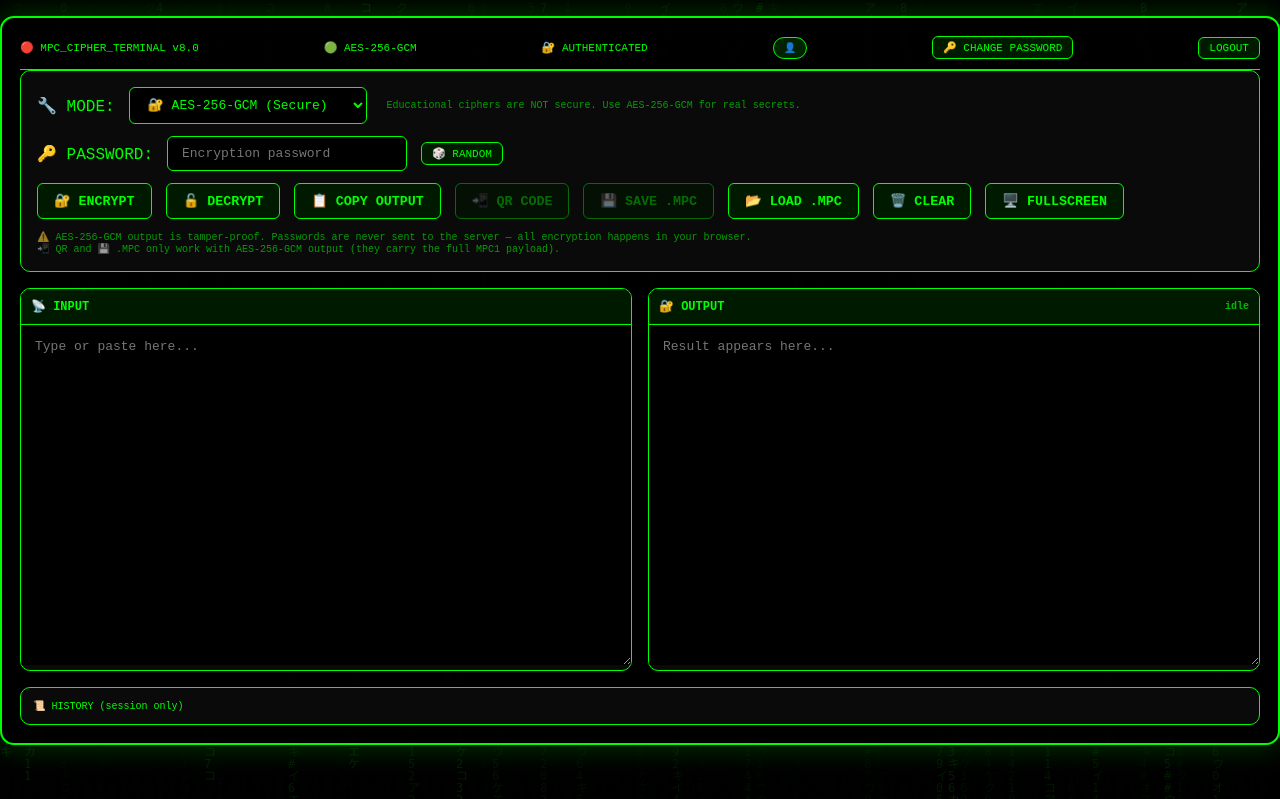
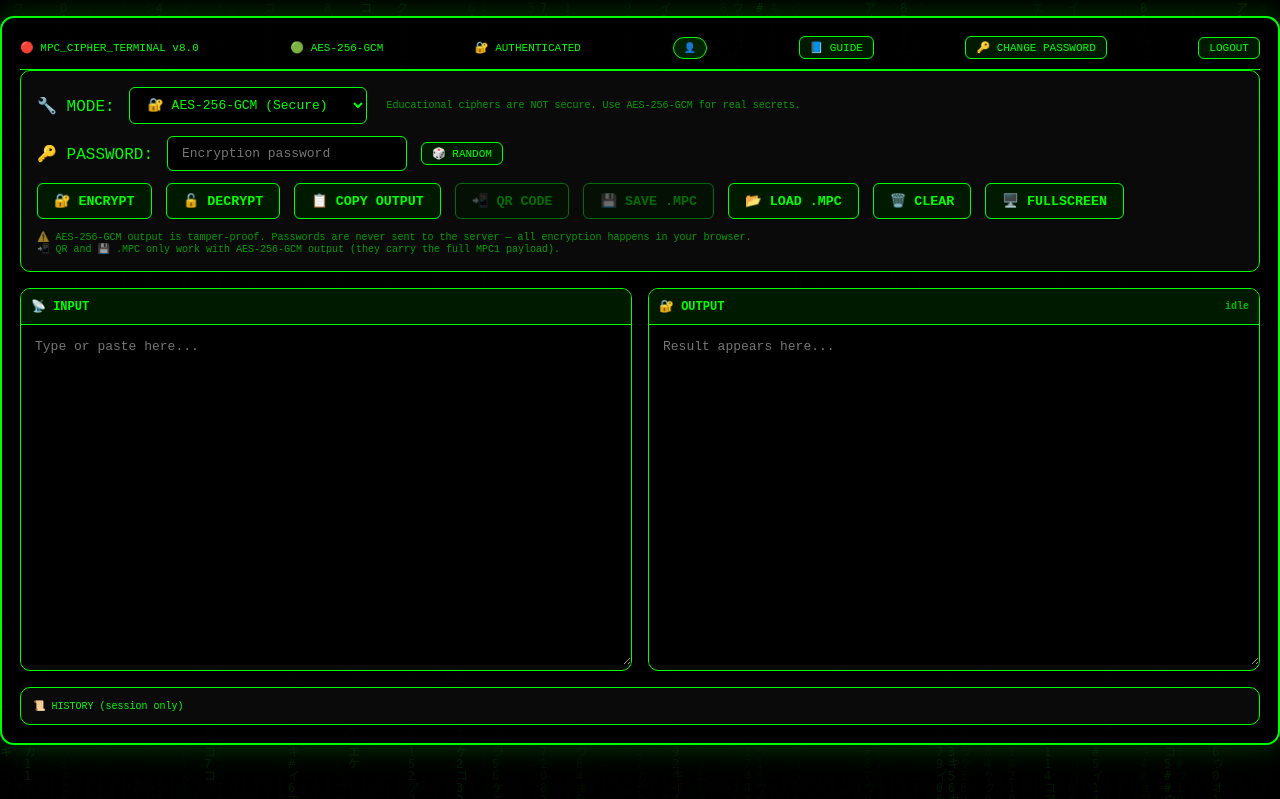
Before and after one commit to Mdav10/mpcipher, a Flask app: template templates/index.html in a window 1280 px wide. Shown: the top 799 px of the page. Run offline with Flask 3, Linux system fonts and the light colour scheme; the template is opened without the code that fills it, so the values that code supplies are empty; some libraries are stand-ins or nearby versions.

Commit message:
Add GUIDE button to main tool

```diff
--- a/templates/index.html
+++ b/templates/index.html
@@ -4,7 +4,6 @@
 <meta charset="UTF-8">
 <meta name="viewport" content="width=device-width, initial-scale=1.0, user-scalable=no">
 <title>MPC_CIPHER_TERMINAL v8.0</title>
-<!-- QR code generator (client-side, no data leaves the browser) -->
 <script src="https://cdnjs.cloudflare.com/ajax/libs/qrcodejs/1.0.0/qrcode.min.js"></script>
 <style>
 *{margin:0;padding:0;box-sizing:border-box}
@@ -32,8 +31,6 @@ button:disabled{opacity:.4;cursor:not-allowed}
 .history{background:#0a0a0a;border:1px solid #0f0;border-radius:10px;padding:12px;max-height:150px;overflow-y:auto;font-size:10px}
 .hi{padding:4px 0;border-bottom:1px solid #0f02}
 .cat{font-size:10px;opacity:.6;margin-left:6px}
-
-/* QR modal */
 .modal{display:none;position:fixed;inset:0;z-index:9999;background:rgba(0,0,0,.95);backdrop-filter:blur(6px);align-items:center;justify-content:center;padding:20px}
 .modal.open{display:flex}
 .modal-box{background:#0a0a0a;border:2px solid #0f0;border-radius:14px;padding:24px;max-width:420px;width:100%;box-shadow:0 0 50px rgba(0,255,0,.3);text-align:center}
@@ -43,7 +40,6 @@ button:disabled{opacity:.4;cursor:not-allowed}
 .qr-holder img,.qr-holder canvas{display:block}
 .modal-box .actions{display:flex;gap:8px;justify-content:center;flex-wrap:wrap;margin-top:8px}
 .warn{font-size:11px;color:#ff0;margin-top:12px;line-height:1.5}
-
 @media(max-width:768px){.grid{grid-template-columns:1fr}textarea{height:220px}}
 </style>
 </head>
@@ -56,6 +52,7 @@ button:disabled{opacity:.4;cursor:not-allowed}
     <div>🟢 AES-256-GCM</div>
     <div>🔐 AUTHENTICATED</div>
     <div class="badge">👤 <span id="who">{{ username }}</span></div>
+    <button class="small" id="guideBtn">📘 GUIDE</button>
     <button class="small" id="pwBtn">🔑 CHANGE PASSWORD</button>
     <button class="small" id="logout">LOGOUT</button>
   </div>
@@ -126,7 +123,6 @@ button:disabled{opacity:.4;cursor:not-allowed}
   </div>
 </div>
 
-<!-- QR Modal -->
 <div id="qrModal" class="modal">
   <div class="modal-box">
     <h2>📲 MPC SECURE MESSAGE</h2>
@@ -144,7 +140,6 @@ button:disabled{opacity:.4;cursor:not-allowed}
 </div>
 
 <script>
-/* ---------- Matrix rain ---------- */
 const c=document.getElementById('matrix'),x=c.getContext('2d');
 function resize(){c.width=innerWidth;c.height=innerHeight;}
 resize();addEventListener('resize',resize);
@@ -160,7 +155,6 @@ setInterval(()=>{
   }
 },40);
 
-/* ---------- UI refs ---------- */
 const modeSel=document.getElementById('mode');
 const pwRow=document.getElementById('passwordRow');
 const shiftRow=document.getElementById('shiftRow');
@@ -183,9 +177,9 @@ const showMsg=(t,cls='ok')=>{
 };
 
 function refreshActionButtons(){
-  const isAesPayload = out.value.startsWith('MPC1.');
-  qrBtn.disabled = !isAesPayload;
-  saveBtn.disabled = !isAesPayload;
+  const isAesPayload=out.value.startsWith('MPC1.');
+  qrBtn.disabled=!isAesPayload;
+  saveBtn.disabled=!isAesPayload;
 }
 
 modeSel.onchange=()=>{
@@ -197,7 +191,6 @@ modeSel.onchange=()=>{
 shift.oninput=()=>shiftVal.textContent=shift.value;
 out.addEventListener('input',refreshActionButtons);
 
-/* ---------- Web Crypto (AES-256-GCM) ---------- */
 const b64=(buf)=>btoa(String.fromCharCode(...new Uint8Array(buf)));
 const unb64=(s)=>Uint8Array.from(atob(s),c=>c.charCodeAt(0));
 
@@ -213,8 +206,8 @@ async function deriveKey(password,salt){
 async function aesEncrypt(plaintext,password){
   const enc=new TextEncoder();
   const salt=crypto.getRandomValues(new Uint8Array(16));
-  const iv  =crypto.getRandomValues(new Uint8Array(12));
-  const key = await deriveKey(password,salt);
+  const iv=crypto.getRandomValues(new Uint8Array(12));
+  const key=await deriveKey(password,salt);
   const ct=await crypto.subtle.encrypt({name:'AES-GCM',iv,tagLength:128},key,enc.encode(plaintext));
   const ctBytes=new Uint8Array(ct);
   const tag=ctBytes.slice(-16);
@@ -224,21 +217,20 @@ async function aesEncrypt(plaintext,password){
 }
 
 async function aesDecrypt(payload,password){
-  if(!payload.startsWith('MPC1.')) throw new Error('Not an MPC1 message');
+  if(!payload.startsWith('MPC1.'))throw new Error('Not an MPC1 message');
   let pkg;
-  try{ pkg=JSON.parse(atob(payload.slice(5))); }catch{ throw new Error('Corrupted MPC1 header'); }
-  if(pkg.v!==1||pkg.alg!=='AES-256-GCM') throw new Error('Unsupported MPC1 version/algorithm');
-  const salt=unb64(pkg.salt), iv=unb64(pkg.iv), ct=unb64(pkg.ct), tag=unb64(pkg.tag);
+  try{pkg=JSON.parse(atob(payload.slice(5)));}catch{throw new Error('Corrupted MPC1 header');}
+  if(pkg.v!==1||pkg.alg!=='AES-256-GCM')throw new Error('Unsupported MPC1 version/algorithm');
+  const salt=unb64(pkg.salt),iv=unb64(pkg.iv),ct=unb64(pkg.ct),tag=unb64(pkg.tag);
   const combined=new Uint8Array(ct.length+tag.length);
-  combined.set(ct,0); combined.set(tag,ct.length);
+  combined.set(ct,0);combined.set(tag,ct.length);
   const key=await deriveKey(password,salt);
   try{
     const pt=await crypto.subtle.decrypt({name:'AES-GCM',iv,tagLength:128},key,combined);
     return new TextDecoder().decode(pt);
-  }catch{ throw new Error('AUTHENTICATION FAILED — wrong password or modified message'); }
+  }catch{throw new Error('AUTHENTICATION FAILED — wrong password or modified message');}
 }
 
-/* ---------- Educational ciphers ---------- */
 function caesar(t,s,dec=false){
   if(dec)s=-s;s=((s%26)+26)%26;
   return t.replace(/[a-zA-Z]/g,ch=>{
@@ -260,7 +252,6 @@ const RMORSE=Object.fromEntries(Object.entries(MORSE).map(([k,v])=>[v,k]));
 const morseE=t=>[...t.toUpperCase()].map(c=>MORSE[c]||c).join(' ');
 const morseD=t=>t.split(' ').map(m=>RMORSE[m]||m).join('');
 
-/* ---------- Encrypt / decrypt ---------- */
 async function run(action){
   const t=inp.value;
   if(!t){showMsg('Nothing to process','err');return;}
@@ -276,16 +267,16 @@ async function run(action){
         fetch('/api/message-log',{method:'POST',credentials:'include',headers:{'Content-Type':'application/json'},body:JSON.stringify({algorithm:'AES-256-GCM',size:t.length})});
       } else result=await aesDecrypt(t,password.value);
     } else {
-      const s=parseInt(shift.value), dec=(action==='decrypt');
+      const s=parseInt(shift.value),dec=(action==='decrypt');
       switch(m){
         case 'caesar': result=caesar(t,s,dec);break;
         case 'atbash': result=atbash(t);break;
         case 'base64': result=dec?b64d(t):b64e(t);break;
-        case 'rot13':  result=rot13(t);break;
-        case 'reverse':result=reverse(t);break;
+        case 'rot13': result=rot13(t);break;
+        case 'reverse': result=reverse(t);break;
         case 'binary': result=dec?binD(t):binE(t);break;
-        case 'hex':    result=dec?hexD(t):hexE(t);break;
-        case 'morse':  result=dec?morseD(t):morseE(t);break;
+        case 'hex': result=dec?hexD(t):hexE(t);break;
+        case 'morse': result=dec?morseD(t):morseE(t);break;
       }
     }
     out.value=result;
@@ -311,7 +302,6 @@ function addHistory(action,mode,input,output){
   while(hist.children.length>15)hist.removeChild(hist.lastChild);
 }
 
-/* ---------- Buttons ---------- */
 document.getElementById('encBtn').onclick=()=>run('encrypt');
 document.getElementById('decBtn').onclick=()=>run('decrypt');
 
@@ -343,8 +333,8 @@ document.getElementById('logout').onclick=async()=>{
   location.href='/login';
 };
 document.getElementById('pwBtn').onclick=()=>location.href='/change-password';
+document.getElementById('guideBtn').onclick=()=>location.href='/guide';
 
-/* ---------- QR CODE ---------- */
 const qrModal=document.getElementById('qrModal');
 const qrHolder=document.getElementById('qrHolder');
 
@@ -352,11 +342,7 @@ qrBtn.onclick=()=>{
   const payload=out.value.trim();
   if(!payload.startsWith('MPC1.')){showMsg('Generate an AES-256-GCM message first','err');return;}
   qrHolder.innerHTML='';
-
-  // Very long payloads don't fit well in QR (max ~2900 bytes at low ECC)
-  // Show a warning if large but still attempt.
   const tooBig=payload.length>2500;
-
   try{
     new QRCode(qrHolder,{
       text:payload,
@@ -364,7 +350,7 @@ qrBtn.onclick=()=>{
       height:320,
       colorDark:'#000',
       colorLight:'#fff',
-      correctLevel: QRCode.CorrectLevel.L
+      correctLevel:QRCode.CorrectLevel.L
     });
   }catch(e){
     showMsg('QR generation failed: message too large','err');
@@ -388,18 +374,12 @@ document.getElementById('qrDownload').onclick=()=>{
   link.click();
 };
 
-/* ---------- .MPC FILE SAVE ---------- */
 saveBtn.onclick=()=>{
   const payload=out.value.trim();
   if(!payload.startsWith('MPC1.')){showMsg('Generate an AES-256-GCM message first','err');return;}
-
-  // Simple .mpc format:
-  //   First line: header
-  //   Rest: MPC1 payload
   const header='-----BEGIN MPC SECURE MESSAGE-----';
   const footer='-----END MPC SECURE MESSAGE-----';
   const content=`${header}\n${payload}\n${footer}\n`;
-
   const blob=new Blob([content],{type:'application/octet-stream'});
   const url=URL.createObjectURL(blob);
   const link=document.createElement('a');
@@ -411,7 +391,6 @@ saveBtn.onclick=()=>{
   showMsg('💾 Saved as .mpc file','ok');
 };
 
-/* ---------- .MPC FILE LOAD ---------- */
 loadBtn.onclick=()=>loadFile.click();
 
 loadFile.onchange=(e)=>{
@@ -420,8 +399,6 @@ loadFile.onchange=(e)=>{
   const reader=new FileReader();
   reader.onload=(ev)=>{
     let text=ev.target.result;
-
-    // Extract MPC1 payload from .mpc wrapper if present
     const begin='-----BEGIN MPC SECURE MESSAGE-----';
     const end='-----END MPC SECURE MESSAGE-----';
     const bIdx=text.indexOf(begin);
@@ -431,13 +408,10 @@ loadFile.onchange=(e)=>{
     } else {
       text=text.trim();
     }
-
     if(!text.startsWith('MPC1.')){
       showMsg('Not a valid .mpc file','err');
       return;
     }
-
-    // Switch to secure mode, put payload in input
     modeSel.value='secure';
     modeSel.onchange();
     inp.value=text;
@@ -446,10 +420,9 @@ loadFile.onchange=(e)=>{
     showMsg('📂 Loaded. Enter password and click DECRYPT.','ok');
   };
   reader.readAsText(file);
-  loadFile.value=''; // allow re-selecting same file
+  loadFile.value='';
 };
 
-/* ---------- Init ---------- */
 modeSel.onchange();
 refreshActionButtons();
 </script>
```
